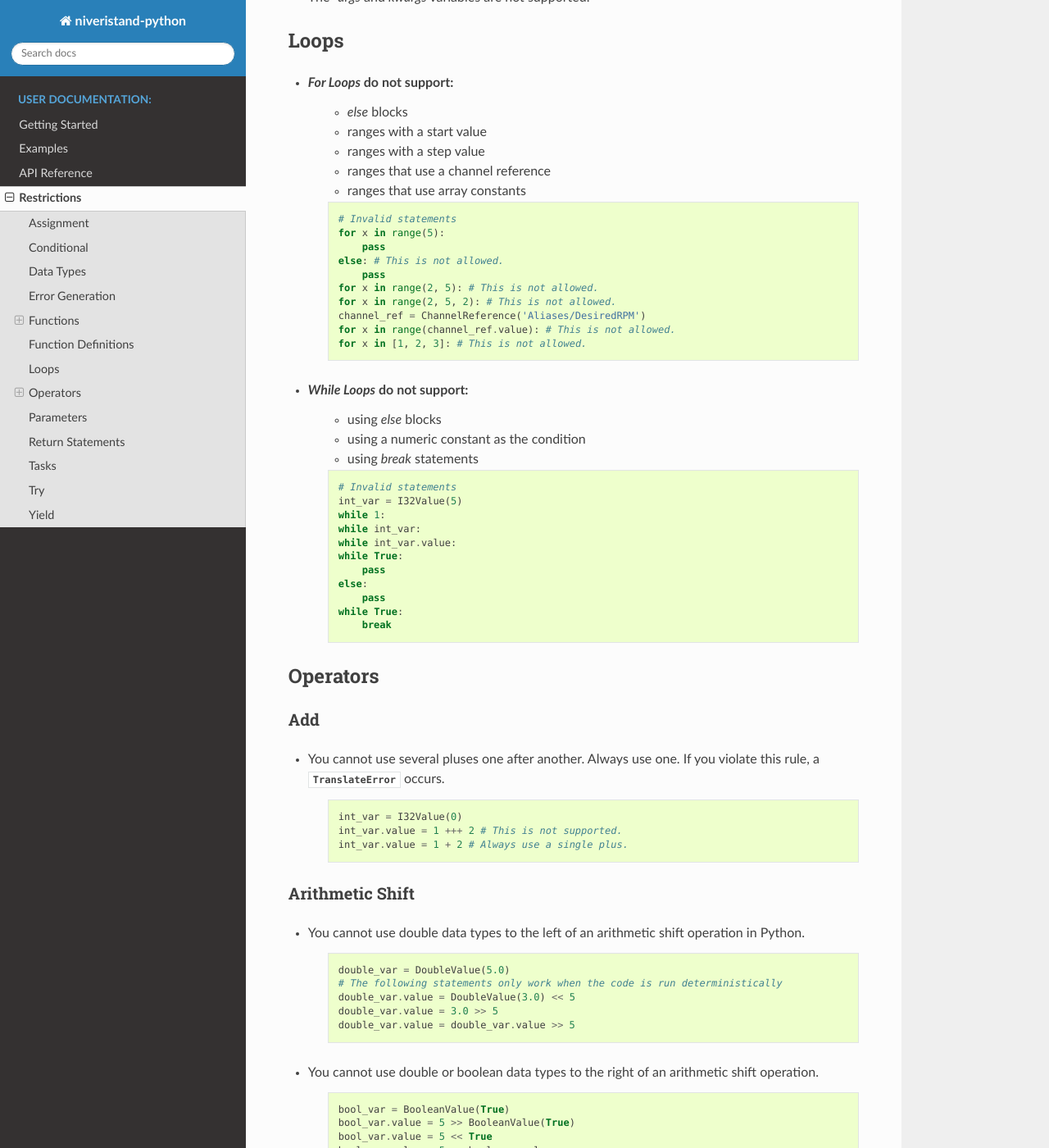
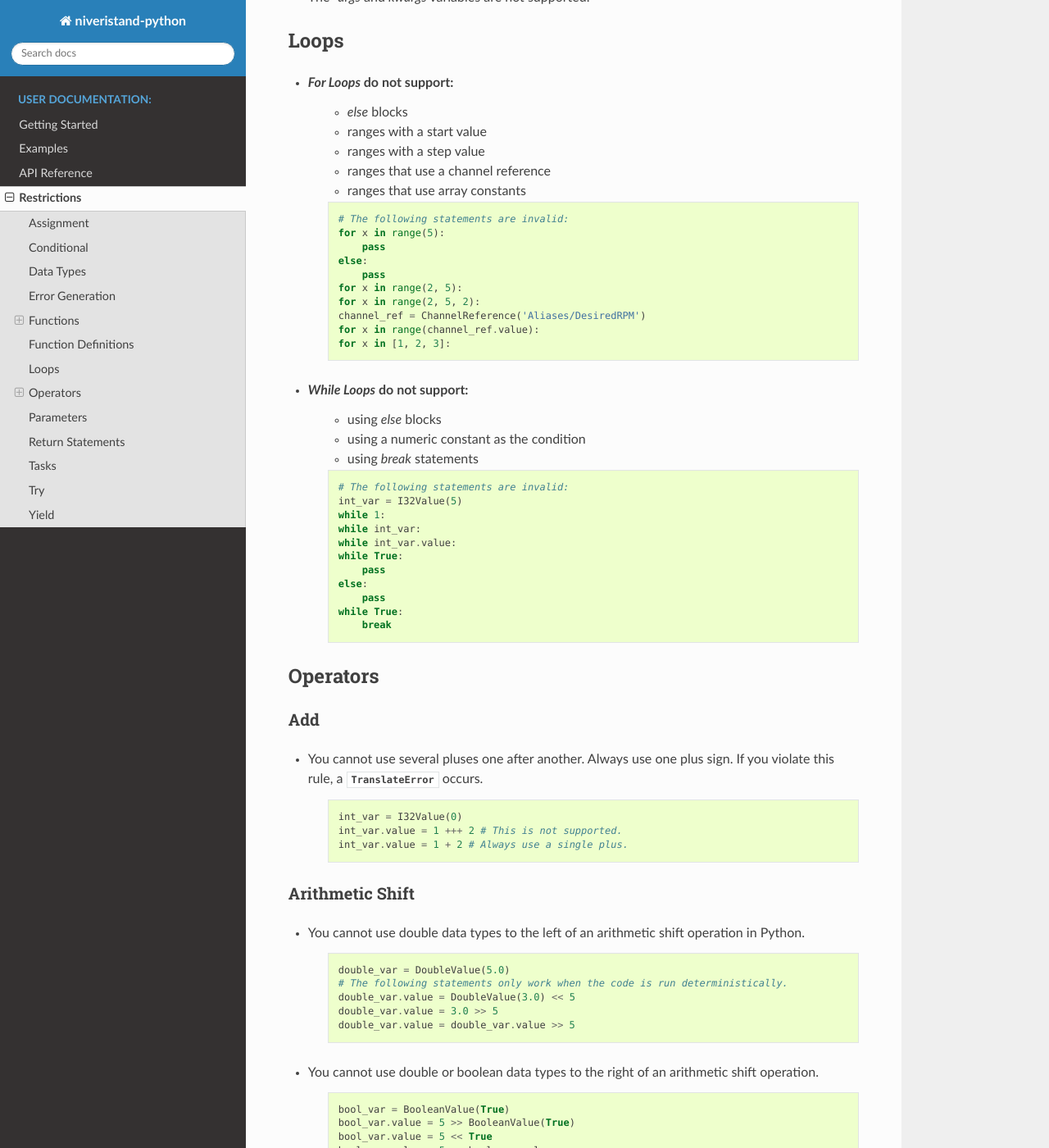
Before and after one commit to ni/niveristand-python, a Sphinx documentation site: the page built from docs/restrictions.rst, in a window 1280 px wide and 1400 px high, scrolled down 2880 px. Shown: the whole window at 82% size. Built offline with Sphinx 7.4.7 and the Read the Docs theme 2.0.0, drawn with Linux system fonts in a browser that asks for light colours; some of the changed text lies outside the part shown.

```diff
--- a/docs/api_reference/decorators.rst
+++ b/docs/api_reference/decorators.rst
@@ -6,7 +6,7 @@ Decorators
 
 .. py:decorator:: niveristand.nivs_rt_sequence
 
-    Marks a function as an RT-Sequence.
+    Marks a function as an RT sequence.
     You must mark a function as :any:`nivs_rt_sequence` to run it deterministically with :any:`run_py_as_rtseq`.
 
 
--- a/docs/basic_examples.rst
+++ b/docs/basic_examples.rst
@@ -21,7 +21,7 @@ The function also takes in some parameters. You must define parameters using the
    :linenos:
    :pyobject: add_two_numbers
 
-You can now run the test just like any other python function. You can run it non-deterministically, as in the following example:
+You can now run the test just like any other Python function. You can run it non-deterministically, as in the following example:
 
 .. literalinclude:: ../examples/basic_examples.py
    :language: python
--- a/docs/getting_started.rst
+++ b/docs/getting_started.rst
@@ -13,9 +13,9 @@ Features
 - Run test sequences in two different modes:
 
    - Deterministic Mode
-      deploys a real-time sequence to a running NI VeriStand system and executes the sequence in real-time.
+      Deploys a real-time sequence to a running NI VeriStand system and executes the sequence in real-time.
    - Python Mode
-      runs a test sequence from a host machine that communicates with an NI VeriStand system through the Gateway.
+      Runs a test sequence from a host machine that communicates with an NI VeriStand system through the Gateway.
       Python mode emulates the behavior of Deterministic mode. Python mode is useful in the following cases:
 
       - You need to debug your real-time sequence.
--- a/docs/restrictions.rst
+++ b/docs/restrictions.rst
@@ -162,16 +162,16 @@ Loops
 
     .. code-block:: python
 
-        # Invalid statements
+        # The following statements are invalid:
         for x in range(5):
             pass
-        else: # This is not allowed.
+        else:
             pass
-        for x in range(2, 5): # This is not allowed.
-        for x in range(2, 5, 2): # This is not allowed.
+        for x in range(2, 5):
+        for x in range(2, 5, 2):
         channel_ref = ChannelReference('Aliases/DesiredRPM')
-        for x in range(channel_ref.value): # This is not allowed.
-        for x in [1, 2, 3]: # This is not allowed.
+        for x in range(channel_ref.value):
+        for x in [1, 2, 3]:
 
 - `While Loops` do not support:
     * using `else` blocks
@@ -180,7 +180,7 @@ Loops
 
     .. code-block:: python
 
-        # Invalid statements
+        # The following statements are invalid:
         int_var = I32Value(5)
         while 1:
         while int_var:
@@ -198,7 +198,7 @@ Operators
 Add
 ^^^
 
-- You cannot use several pluses one after another. Always use one. If you violate this rule, a :any:`TranslateError` occurs.
+- You cannot use several pluses one after another. Always use one plus sign. If you violate this rule, a :any:`TranslateError` occurs.
 
     .. code-block:: python
 
@@ -214,7 +214,7 @@ Arithmetic Shift
     .. code-block:: python
 
         double_var = DoubleValue(5.0)
-        # The following statements only work when the code is run deterministically
+        # The following statements only work when the code is run deterministically.
         double_var.value = DoubleValue(3.0) << 5
         double_var.value = 3.0 >> 5
         double_var.value = double_var.value >> 5
@@ -237,8 +237,8 @@ Arithmetic Shift
     .. code-block:: python
 
         int_var = I32Value(1)
-        int_var.value = int_var.value >> -2 # This is not allowed
-        int_var.value = int_var.value << 2 # Use this instead
+        int_var.value = int_var.value >> -2 # This is not allowed.
+        int_var.value = int_var.value << 2 # Use this instead.
 
 Bitwise Operators
 ^^^^^^^^^^^^^^^^^
@@ -249,7 +249,7 @@ Bitwise Operators
 
         bool_var = BooleanValue(False)
         double_var = DoubleValue(1.0)
-        # The following statements only work when the code is run deterministically
+        # The following statements only work when the code is run deterministically.
         bool_var.value = BooleanValue(True) & BooleanValue(True)
         double_var.value = 3.5 | 2.5
         double_var.value = DoubleValue(3.5) ^ DoubleValue(2.5)
@@ -343,7 +343,7 @@ Tasks
 Try
 ---
 
-- Try is only allowed to be the first statement of a function.
+- `Try` is only allowed to be the first statement of a function.
 
 - You cannot use a `try` statement within:
     * another `try` statement
```
Also changed, not shown: other parts of docs/restrictions.rst (+1 -1 lines), README.rst (+3 -4 lines), 11 other files.
